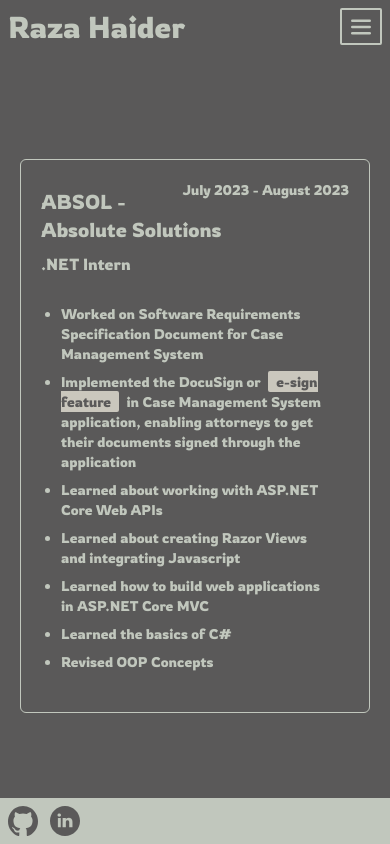
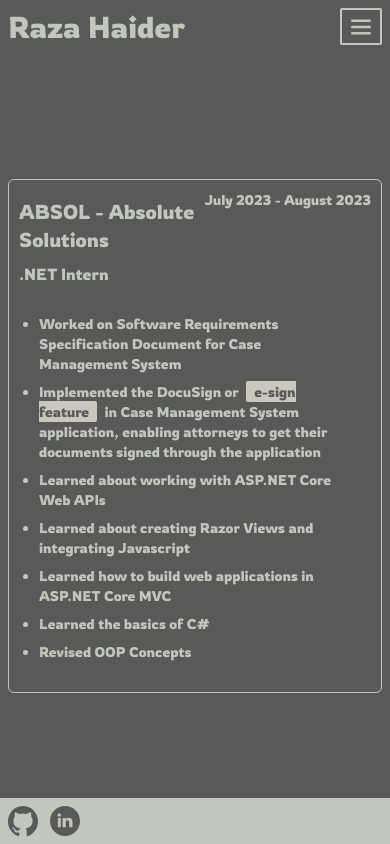
Before and after one commit to raza-h/raza-h.github.io, a React (Create React App) app: page /experience in a window 390 px wide. Shown: the part 844-1688 px from the top of the page. Built offline with nearby package versions, Linux system fonts and the light colour scheme.

Commit message:
Experience Added

```diff
--- a/src/components/About.jsx
+++ b/src/components/About.jsx
@@ -3,12 +3,12 @@ import dev from '../assets/images/dev.svg'
 
 export default function About() {
   return (
-    <section className={`text-[#cac7bd] md:text-[#5a5959] grid md:grid-cols-2 border-2 border-[#cac7bd] md:border-0 w-[90%] sm:w-[80%] md:w-[90%] lg:w-[80%] xl:w-[70%] ml-auto mr-auto rounded-sm`}>
+    <section className={`text-[#cac7bd] md:text-[#5a5959] grid md:grid-cols-2 border-2 border-[#cac7bd] md:border-0 w-[90%] sm:w-[80%] md:w-[90%] lg:w-[80%] xl:w-[70%] ml-auto mr-auto rounded-md`}>
         <figure className = "px-5 py-5">
             <img alt = "developer" src = {dev} width = "300rem" className='md:w-[20rem] pb-5 xl:pb-10'/>
             <p className = "text-[#cac7bd] text-xl xl:text-2xl">Raza Haider</p>
         </figure>
-        <article className = "md:bg-[#cac7bd] lg:text-xl px-5 py-4 text-justify lg:pb-10 rounded-sm xl:px-8">
+        <article className = "md:bg-[#cac7bd] lg:text-xl px-5 py-4 text-justify lg:pb-10 rounded-md xl:px-8">
             <h2 className = "hidden md:block md:text-xl lg:text-3xl py-4 lg:pb-7 xl:pb-10">About Me</h2>
             <p className = "pb-5">A college senior at National University of Computer and Emerging Sciences, Lahore, and a self-taught web developer.
               I specialize in Frontend web development with React.js. Furthermore, I am well-versed in MERN Stack. Along with my internship,
--- a/src/components/Experience.jsx
+++ b/src/components/Experience.jsx
@@ -2,8 +2,8 @@ import React from 'react'
 
 const Experience = () => {
   return (
-    <section className='text-[#c1c7bd] p-5'>
-      <article className='p-5 border space-y-2 border-[#c1c7bd] rounded-md'>
+    <section className='text-[#c1c7bd] p-2 md:p-5'>
+      <article className='p-2.5 md:p-5 border space-y-2 border-[#c1c7bd] rounded-md'>
         <small className='text-sm float-right'>July 2023 - August 2023</small>
         <h1 className='text-xl'>ABSOL - Absolute Solutions</h1>
         <h2>.NET Intern</h2>
```
